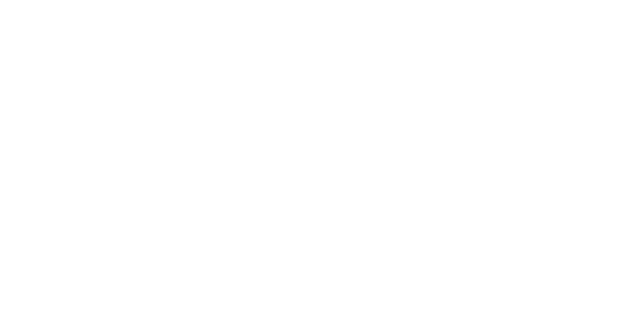
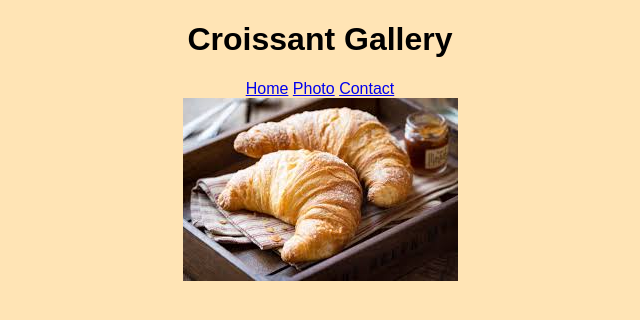
Before and after one commit to Khalipa-B/Croissant, a plain HTML site: page photo.html in a window 1280 px wide. Shown: the whole page, without its empty margins (320-960 px from the left). Drawn offline with Linux system fonts and the light colour scheme.

Commit message:
Added CSS and updated styling

```diff
--- a/contact.html
+++ b/contact.html
@@ -0,0 +1,20 @@
+<!DOCTYPE html>
+<html lang="en">
+  <head>
+    <meta charset="UTF-8" />
+    <meta name="viewport" content="width=<device-width>, initial-scale=1.0" />
+    <title>Contact us</title>
+    <link rel="stylesheet" href="src/styles.css" />
+  </head>
+  <body>
+    <header>
+      <h1>Contact Us</h1>
+      <nav>
+        <a href="index.html">Home</a>
+        <a href="photo.html">Photo</a>
+        <a href="contact.html">Contact</a>
+      </nav>
+    </header>
+    <p>Email us at: croissant@bakery.com</p>
+  </body>
+</html>
--- a/photo.html
+++ b/photo.html
@@ -0,0 +1,19 @@
+<!DOCTYPE html>
+<html lang="en">
+<head>
+    <meta charset="UTF-8">
+    <meta name="viewport" content="width=device-width, initial-scale=1.0">
+    <title>Gallery</title>
+    <link rel="stylesheet" href="src/styles.css">
+</head>
+<body>
+    <header>
+        <h1>Croissant Gallery</h1>
+        <nav>
+            <a href="index.html">Home</a>
+            <a href="photo.html">Photo</a>
+            <a href="contact.html">Contact</a>
+        </nav>
+    </header>
+    <img src="images/croissant.jpg" alt="Croissant">
+</html>
--- /dev/null
+++ b/src/styles.css
@@ -0,0 +1,5 @@
+body {
+  font-family: Arial, sans-serif;
+  background-color: #ffe4b5;
+  text-align: center;
+}
```
Also changed, not shown: index.html (+5 -1 lines).
